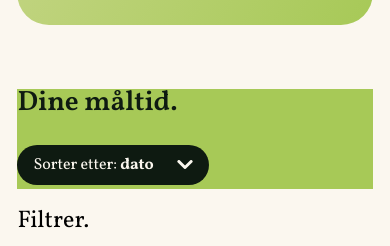
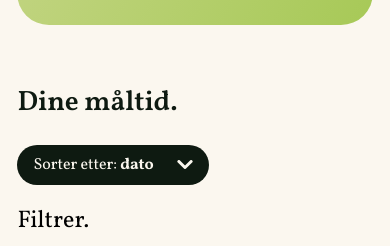
Before and after one commit to theTurtl/matkassen-no, a Gatsby site: page / in a window 390 px wide. Shown: the part 529-775 px from the top of the page. Built offline with nearby package versions, Linux system fonts and the light colour scheme; Gatsby itself is replaced by a stand-in of ours.

Commit message:
Fixed optimization of the meal browser

```diff
--- a/src/components/layout.css
+++ b/src/components/layout.css
@@ -240,18 +240,10 @@ header {
 }
 
 /*---- Filter ----*/
-.browserContainer {
-  position: relative;
-  display: flex;
-  margin: 64px 0px;
-  grid-gap: 32px;
-  width: 100%;
-}
 
 .filter {
-  position: absolute;
   height: 100px;
-  width: 256px;
+  flex: 15%;
 }
 
 .filter h3 {
@@ -386,13 +378,33 @@ header {
   margin: 3px 45px;
 }
 
+.browserSection {
+  width: 100%;
+  height: 400px;
+}
+
+.browserContainer {
+  position: relative;
+  display: flex;
+  flex-direction: row;
+  margin: 64px 0px;
+  grid-gap: 32px;
+  width: 100%;
+}
+
 .mealView {
   height: 100px;
   margin: auto;
-  width: 400px;
+  flex: 50%;
   background-color: #a7c957;
 }
 
 b {
   font-weight: 700;
 }
+
+@media (max-width: 800px) {
+  .browserContainer {
+    flex-direction: column;
+  }
+}
--- a/src/components/sections/MealBrowser.js
+++ b/src/components/sections/MealBrowser.js
@@ -2,7 +2,7 @@ import React from "react";
 
 function MealBrowser() {
     return (
-        <section>
+        <section className="browserSection">
             <div class="browserContainer">
                 <div class="filter">
                     <h3>Dine måltid.</h3>
@@ -23,9 +23,10 @@ function MealBrowser() {
                         </div>
                     </div>
                 </div>
-                <div class="mealView"></div>
+                <div class="mealView">
+
+                </div>
             </div>
-            <h3>test</h3>
         </section>
     )
 }
```
